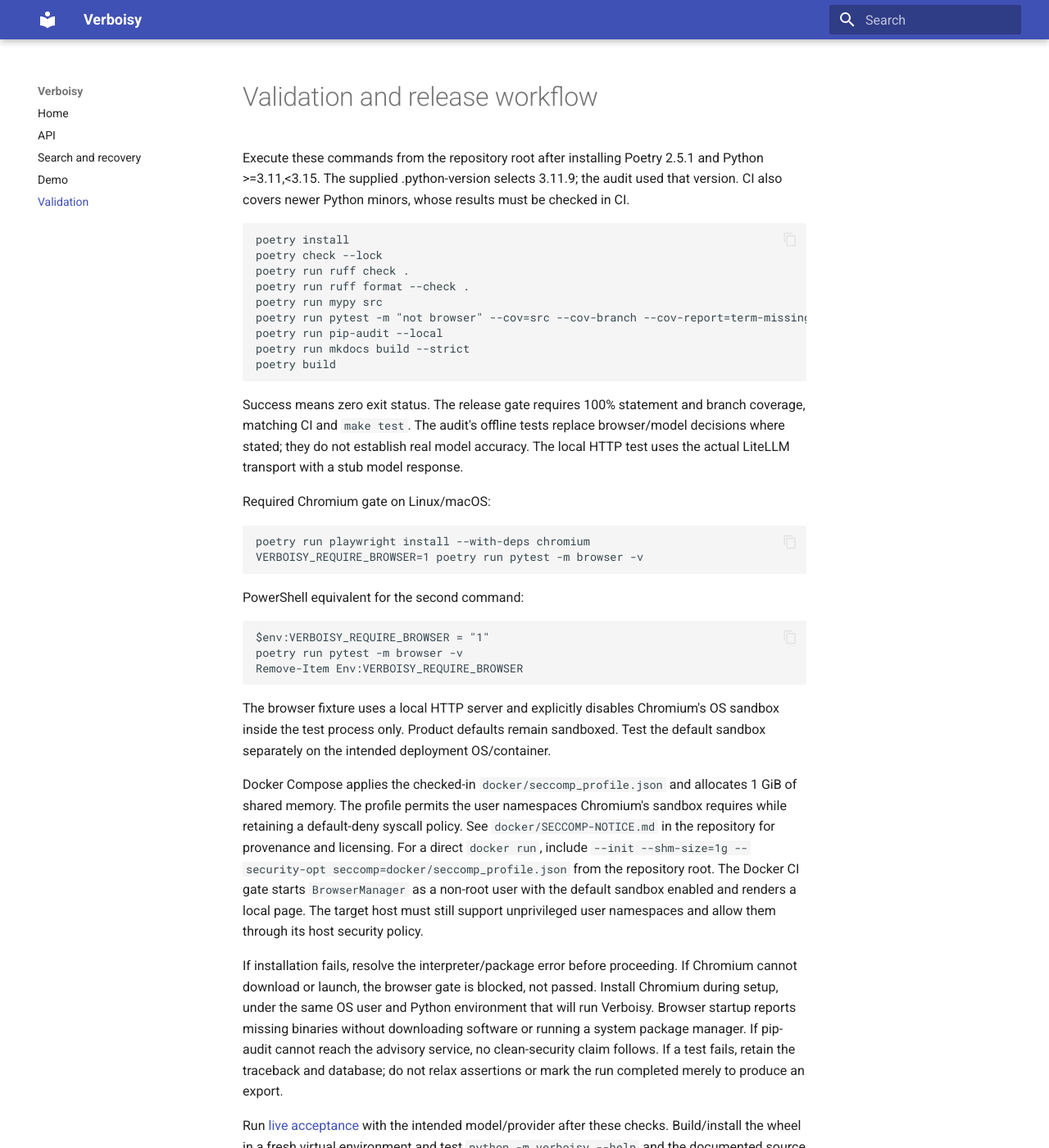
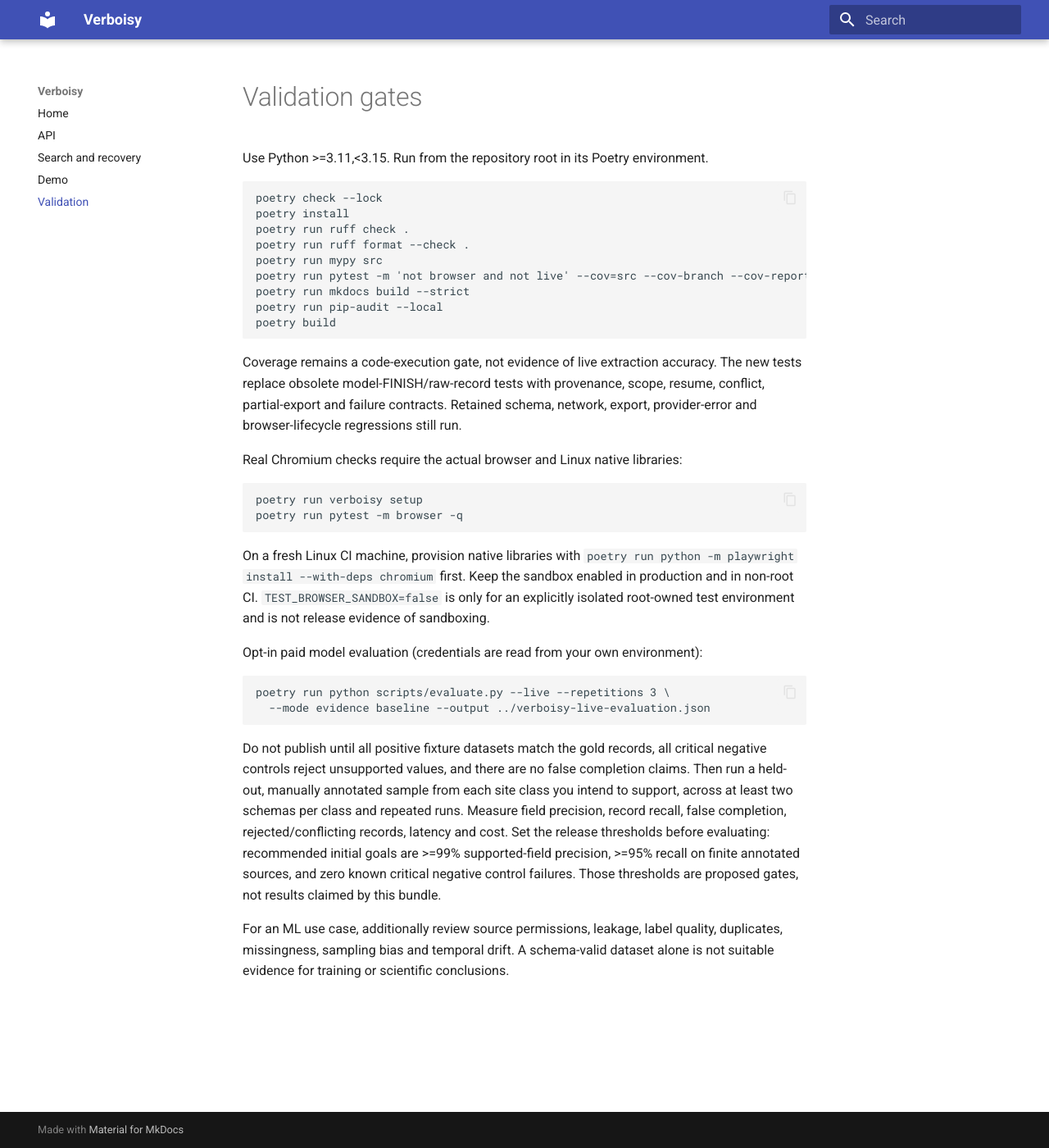
Before and after one commit to EmanueleTorrisi/verboisy, an MkDocs documentation site: the page built from docs/validation.md, in a window 1280 px wide and 1400 px high. Shown: the whole window at 82% size. Built offline with MkDocs 1.6.1 and Material for MkDocs 9.7.7, drawn with Linux system fonts in a browser that asks for light colours; some of the changed text lies outside the part shown.

Commit message:
feat(v02): update docs/validation.md

````diff
--- a/docs/validation.md
+++ b/docs/validation.md
@@ -1,81 +1,52 @@
-# Validation and release workflow
+# Validation gates
 
-Execute these commands from the repository root after installing Poetry 2.5.1 and
-Python >=3.11,<3.15. The supplied .python-version selects 3.11.9; the audit used
-that version. CI also covers newer Python minors, whose results must be checked in CI.
+Use Python >=3.11,<3.15. Run from the repository root in its Poetry environment.
 
 ```bash
+poetry check --lock
 poetry install
-poetry check --lock
 poetry run ruff check .
 poetry run ruff format --check .
 poetry run mypy src
-poetry run pytest -m "not browser" --cov=src --cov-branch --cov-report=term-missing --cov-fail-under=100
+poetry run pytest -m 'not browser and not live' --cov=src --cov-branch --cov-report=term-missing --cov-fail-under=100
+poetry run mkdocs build --strict
 poetry run pip-audit --local
-poetry run mkdocs build --strict
 poetry build
 ```
 
-Success means zero exit status. The release gate requires 100% statement and branch
-coverage, matching CI and `make test`.
-The audit's offline tests replace browser/model decisions where stated; they do
-not establish real model accuracy. The local HTTP test uses the actual LiteLLM
-transport with a stub model response.
+Coverage remains a code-execution gate, not evidence of live extraction accuracy.
+The new tests replace obsolete model-FINISH/raw-record tests with provenance, scope,
+resume, conflict, partial-export and failure contracts. Retained schema, network,
+export, provider-error and browser-lifecycle regressions still run.
 
-Required Chromium gate on Linux/macOS:
+Real Chromium checks require the actual browser and Linux native libraries:
 
 ```bash
-poetry run playwright install --with-deps chromium
-VERBOISY_REQUIRE_BROWSER=1 poetry run pytest -m browser -v
+poetry run verboisy setup
+poetry run pytest -m browser -q
 ```
 
-PowerShell equivalent for the second command:
+On a fresh Linux CI machine, provision native libraries with
+`poetry run python -m playwright install --with-deps chromium` first. Keep the sandbox
+enabled in production and in non-root CI. `TEST_BROWSER_SANDBOX=false` is only for an
+explicitly isolated root-owned test environment and is not release evidence of sandboxing.
 
-```powershell
-$env:VERBOISY_REQUIRE_BROWSER = "1"
-poetry run pytest -m browser -v
-Remove-Item Env:VERBOISY_REQUIRE_BROWSER
+Opt-in paid model evaluation (credentials are read from your own environment):
+
+```bash
+poetry run python scripts/evaluate.py --live --repetitions 3 \
+  --mode evidence baseline --output ../verboisy-live-evaluation.json
 ```
 
-The browser fixture uses a local HTTP server and explicitly disables Chromium's OS
-sandbox inside the test process only. Product defaults remain sandboxed. Test the
-default sandbox separately on the intended deployment OS/container.
+Do not publish until all positive fixture datasets match the gold records, all critical
+negative controls reject unsupported values, and there are no false completion claims.
+Then run a held-out, manually annotated sample from each site class you intend to
+support, across at least two schemas per class and repeated runs. Measure field precision,
+record recall, false completion, rejected/conflicting records, latency and cost. Set the
+release thresholds before evaluating: recommended initial goals are >=99% supported-field
+precision, >=95% recall on finite annotated sources, and zero known critical negative
+control failures. Those thresholds are proposed gates, not results claimed by this bundle.
 
-Docker Compose applies the checked-in `docker/seccomp_profile.json` and allocates
-1 GiB of shared memory. The profile permits the user namespaces Chromium's sandbox
-requires while retaining a default-deny syscall policy. See
-`docker/SECCOMP-NOTICE.md` in the repository for provenance and licensing.
-For a direct `docker run`, include `--init --shm-size=1g
---security-opt seccomp=docker/seccomp_profile.json` from the repository root.
-The Docker CI gate starts `BrowserManager` as a non-root user with the default
-sandbox enabled and renders a local page. The target host must still support
-unprivileged user namespaces and allow them through its host security policy.
-
-If installation fails, resolve the interpreter/package error before proceeding.
-If Chromium cannot download or launch, the browser gate is blocked, not passed.
-Install Chromium during setup, under the same OS user and Python environment that
-will run Verboisy. Browser startup reports missing binaries without downloading
-software or running a system package manager.
-If pip-audit cannot reach the advisory service, no clean-security claim follows.
-If a test fails, retain the traceback and database; do not relax assertions or
-mark the run completed merely to produce an export.
-
-Run [live acceptance](demo.md) with the intended model/provider after these checks.
-Build/install the wheel in a fresh virtual environment and test
-`python -m verboisy --help` and the documented source examples.
-
-The publication workflow repeats tests/build on the release tag and checks that
-`v<version>` matches pyproject.toml. Configure trusted publishing with PyPI and the
-protected `pypi` GitHub environment before publishing. No release was published
-as part of the audit. A green local suite is not a substitute for a green release
-workflow, live acceptance, and deployment-specific checks.
-
-CI uploads coverage to Codecov only on a normal push to `main`, using the repository
-Actions secret `CODECOV_TOKEN`. Tests and the 100% coverage gate still run on pull
-requests and during release verification; those events do not upload to Codecov.
-Enable the repository in Codecov and verify an upload for the merged commit.
-
-For the `docs` workflow, select **Settings → Pages → Build and deployment →
-Source: GitHub Actions**. It builds and uploads the MkDocs site, then deploys through
-the `github-pages` environment. Allow deployments from `main` in that environment.
-The workflow runs on pushes to `main` and supports a manual run on `main`.
+For an ML use case, additionally review source permissions, leakage, label quality,
+duplicates, missingness, sampling bias and temporal drift. A schema-valid dataset alone
+is not suitable evidence for training or scientific conclusions.
````
